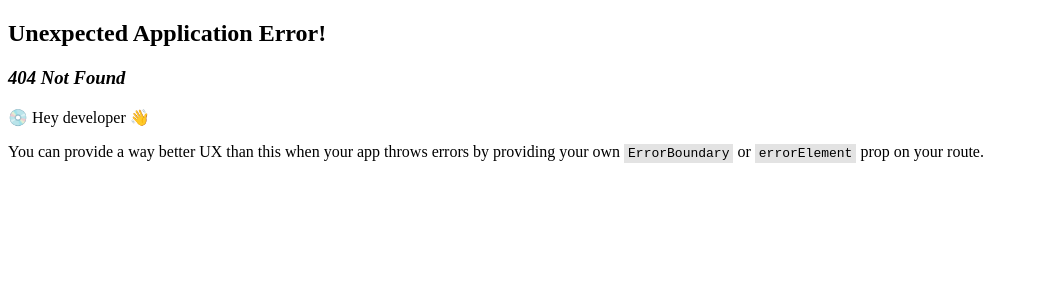
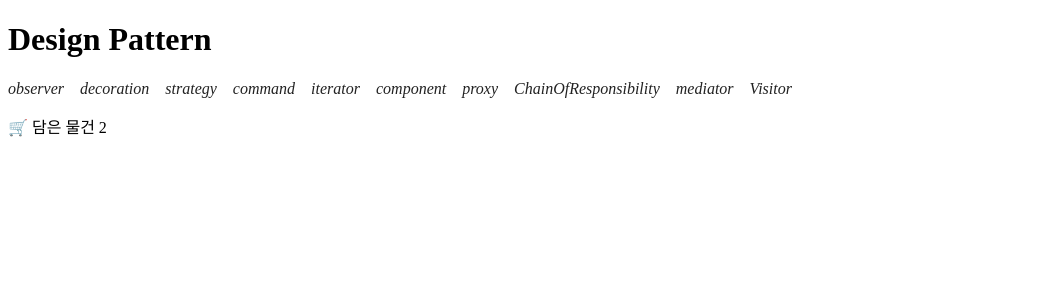
Before and after one commit to lee7198/DesignPatternStudy, a React (Create React App) app: page /visitor in a window 1280 px wide. Before the commit this address had no page. Shown: the top 300 px of the page, without its empty margins (0-1039 px from the left). Built offline with nearby package versions, Linux system fonts and the light colour scheme.

Commit message:
feat visitor

```diff
--- a/src/Router.tsx
+++ b/src/Router.tsx
@@ -10,6 +10,7 @@ import Component from "./pages/patterns/component";
 import Proxy from "./pages/patterns/Proxy";
 import ChainOfResponsibility from "./pages/patterns/ ChainOfResponsibility";
 import Mediator from "./pages/patterns/mediator";
+import Visitor from "./pages/patterns/visitor";
 
 export const prefix =
   process.env.NODE_ENV === "development" ? "/" : "/DesignPatternStudy/";
@@ -28,7 +29,8 @@ const router = createBrowserRouter(
         { path: "component", element: <Component /> },
         { path: "proxy", element: <Proxy /> },
         { path: "ChainOfResponsibility", element: <ChainOfResponsibility /> },
-        { path: "Mediator", element: <Mediator /> },
+        { path: "mediator", element: <Mediator /> },
+        { path: "visitor", element: <Visitor /> },
       ],
     },
   ],
--- a/src/pages/main/index.css
+++ b/src/pages/main/index.css
@@ -1,5 +1,8 @@
 ul {
   padding: 0;
+}
+a {
+  color: #222;
 }
 a:visited {
   color: #222;
--- a/src/pages/main/index.tsx
+++ b/src/pages/main/index.tsx
@@ -14,6 +14,7 @@ const menu = [
   "proxy",
   "ChainOfResponsibility",
   "mediator",
+  "Visitor",
 ];
 
 export default function Main() {
--- a/src/pages/patterns/ ChainOfResponsibility/index.tsx
+++ b/src/pages/patterns/ ChainOfResponsibility/index.tsx
@@ -91,7 +91,7 @@ export default function ChainOfResponsibility() {
 
   const run2 = () => {
     const app = new App();
-    app.setA(new A()).makeApp();
+    app.setA(new A()).setB(new B()).makeApp();
   };
 
   return (
--- /dev/null
+++ b/src/pages/patterns/visitor/index.tsx
@@ -0,0 +1,70 @@
+interface Element {
+  accept(visitor: Visitor_): void;
+}
+
+class Cart implements Element {
+  cart: Element[] = [];
+
+  constructor() {
+    this.cart.push(new Snack());
+    this.cart.push(new Vegetable());
+  }
+
+  accept(visitor: Visitor_): void {
+    console.log("Cart 준비 완료");
+    visitor.visit(this);
+
+    // cart에 customer에 accept된 물건들 읽기
+    this.cart.forEach((item) => item.accept(visitor));
+  }
+}
+
+// 방문자가 방문한 공간을 표현하는 물건 인터페이스
+class Snack implements Element {
+  accept(visitor: Visitor_): void {
+    console.log("Snack 준비 완료");
+    visitor.visit(this);
+  }
+}
+
+class Vegetable implements Element {
+  accept(visitor: Visitor_): void {
+    console.log("Vegetable 준비 완료");
+    visitor.visit(this);
+  }
+}
+
+// 방문자 표현 인터페이스
+interface Visitor_ {
+  visit(cart: Cart): void;
+  visit(snack: Snack): void;
+  visit(vegetable: Vegetable): void;
+}
+
+// 방문자 구현
+class Customer implements Visitor_ {
+  visit(element: Element): void {
+    if (element instanceof Cart) {
+      console.log("Cart 구매 완료");
+    } else if (element instanceof Snack) {
+      console.log("Snack 구매 완료");
+    } else if (element instanceof Vegetable) {
+      console.log("Vegetable 구매 완료");
+    }
+  }
+}
+
+export default function Visitor() {
+  const customer = new Customer();
+  const cart = new Cart();
+  cart.accept(customer);
+
+  return (
+    <div>
+      <div>
+        <div>🛒 담은 물건 {cart.cart.length}</div>
+      </div>
+    </div>
+  );
+}
+//
```
Also changed, not shown: 1 other file (tests, documents, lock files or other folders).
